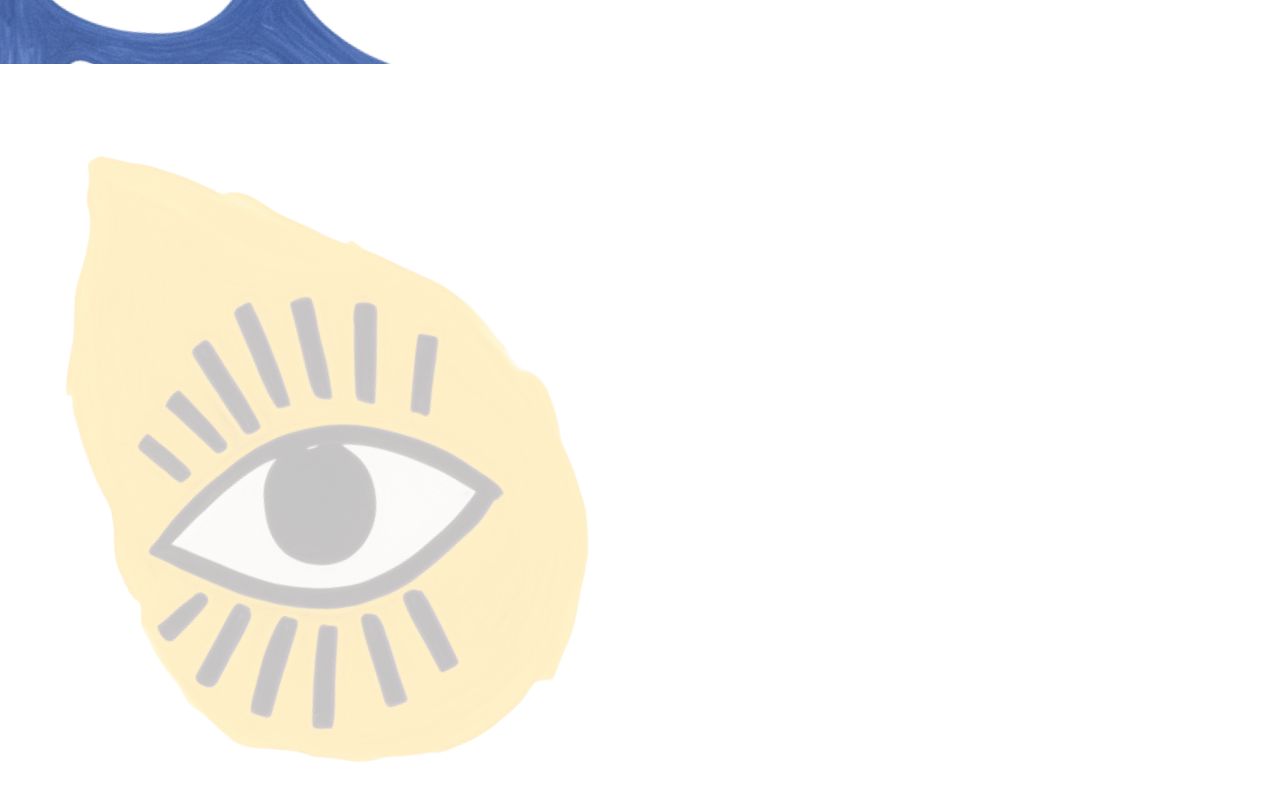
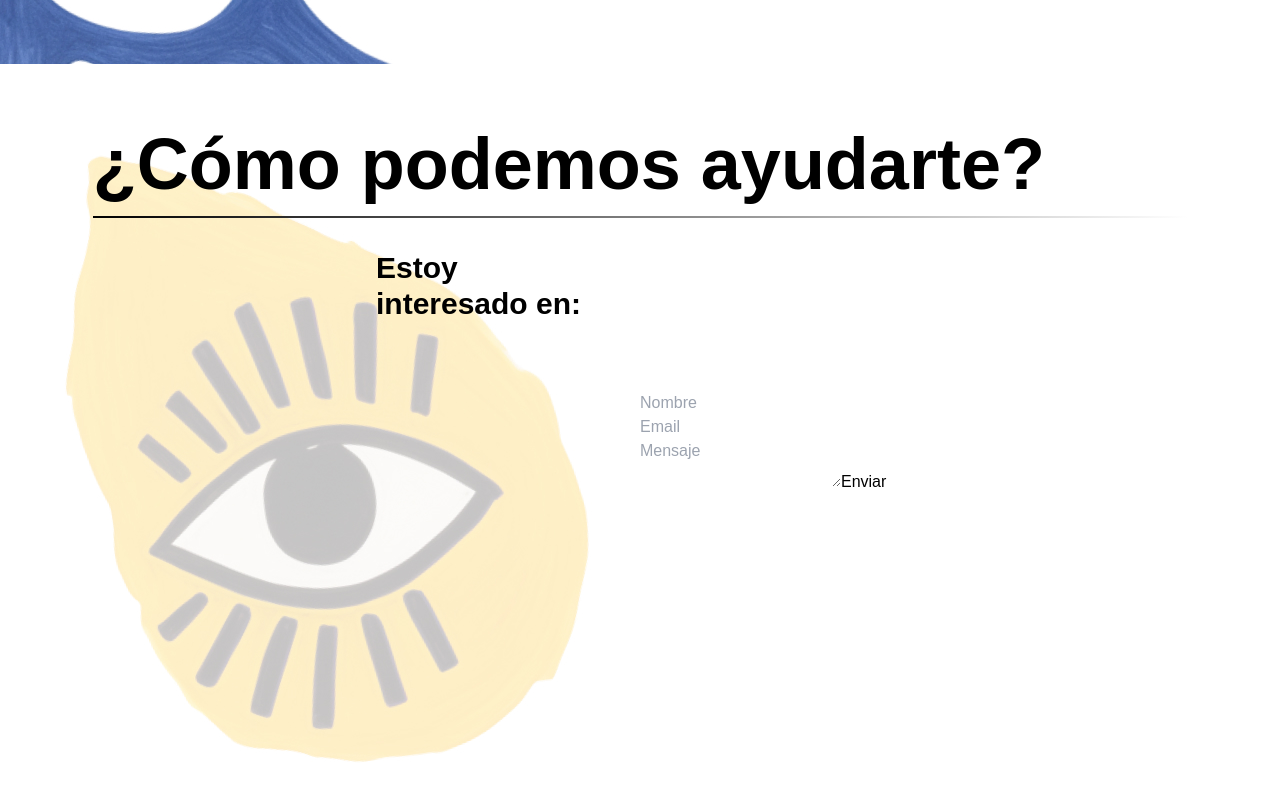
Before and after one commit to lluevenideas/portfolio_lluevenideas, a Next.js app in the folder lluevenideas/: page / in a window 1280 px wide. Shown: the part 2553-3353 px from the top of the page. Built offline with nearby package versions, Linux system fonts and the light colour scheme.

Commit message:
ADD/contenido en seccion contacto

```diff
--- a/lluevenideas/src/components/AboutUsSection/AboutCard.tsx
+++ b/lluevenideas/src/components/AboutUsSection/AboutCard.tsx
@@ -1,3 +1,4 @@
+/* eslint-disable @typescript-eslint/no-unused-vars */
 import { IAbout } from "@/utils/interfaces";
 import Image from "next/image";
 import "@/app/globals.css";
--- a/lluevenideas/src/components/ContactSection/ContactSection.tsx
+++ b/lluevenideas/src/components/ContactSection/ContactSection.tsx
@@ -7,7 +7,23 @@ const ContactSection = () => {
         backgroundRepeat: "no-repeat",
         backgroundSize: "auto",
       }}>
-
+        <div className="w-[90%] h-full flex flex-col items-start z-10 ">
+          <h1 className="text-7xl text-start font-extrabold mb-4">¿Cómo podemos ayudarte?</h1>
+          <div className="w-full h-[2px] bg-gradient-to-r from-black to-white mb-8"></div>
+          <div className="flex w-full h-full justify-center items-center">
+            <div className="relative w-72 h-96 overflow-hidden flex items-start justify-center z-0">
+              <p className="absolute font-extrabold text-3xl text-left w-60 h-40">Estoy interesado en:</p>
+            </div>
+            <div className="flex flex-col relative w-72 h-96 overflow-hidden flex items-center justify-center z-0">
+              <form >
+                <input type="text" placeholder="Nombre"/>
+                <input type="text" placeholder="Email"/>
+                <textarea placeholder="Mensaje"/>
+                <button>Enviar</button>
+              </form>
+            </div>
+          </div>
+        </div>
 
 
 
```
